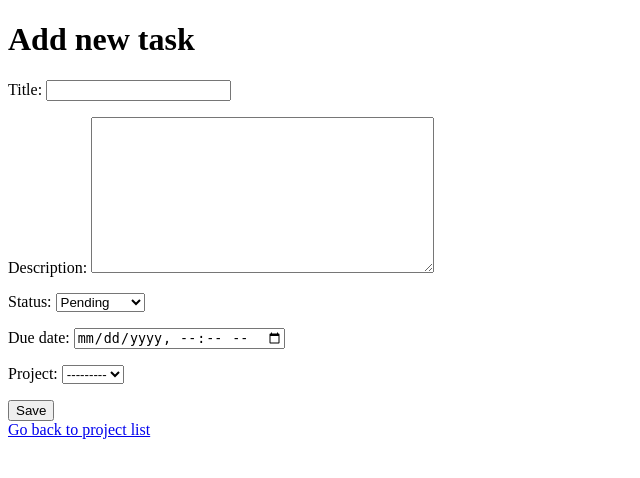
After one commit to facusada/basic-crm, a Django app: template crm/templates/crm/create_task.html in a window 1280 px wide. The commit adds this page. Shown: the top 478 px of the page, without its empty margins (0-640 px from the left). Run offline with Django 4.2, Linux system fonts and the light colour scheme; the template is opened without the code that fills it: values that come from a table or form of the project are taken from there, others are empty.

Commit message:
Add template for create and list task, list and get detail from project

```diff
--- a/crm/forms.py
+++ b/crm/forms.py
@@ -1,7 +1,15 @@
 from django import forms
-from .models import Project
+from .models import Project, Task
 
 class ProjectForm(forms.ModelForm):
     class Meta:
         model = Project
         fields = ['name', 'description']
+
+class TaskForm(forms.ModelForm):
+    class Meta:
+        model = Task
+        fields = ['title', 'description', 'status', 'due_date', 'project']
+        widgets = {
+            'due_date': forms.DateTimeInput(attrs={'type': 'datetime-local'}),
+        }
--- a/crm/models.py
+++ b/crm/models.py
@@ -1,12 +1,25 @@
 from django.db import models
+from django.utils import timezone
+
 
 class Project(models.Model):
     name = models.CharField(max_length=100)
     description = models.TextField()
     created_at = models.DateTimeField(auto_now_add=True)
 
+    def __str__(self):
+        return self.name
+
 class Task(models.Model):
-    title = models.CharField(max_length=100)
+    STATUS_CHOICES = [
+        ('pending', 'Pending'),
+        ('in_progress', 'In progress'),
+        ('completed', 'Completed'),
+    ]
+    title = models.CharField(max_length=255)
     description = models.TextField()
-    due_date = models.DateTimeField()
-    project = models.ForeignKey(Project, on_delete=models.CASCADE)
+    status = models.CharField(max_length=20, choices=STATUS_CHOICES, default='pending')
+    project = models.ForeignKey(Project, on_delete=models.CASCADE, related_name='tasks')
+    due_date = models.DateTimeField(null=True, blank=True)
+    created_at = models.DateTimeField(default=timezone.now, editable=False)
+    updated_at = models.DateTimeField(auto_now=True)
--- /dev/null
+++ b/crm/templates/crm/create_task.html
@@ -0,0 +1,15 @@
+<!DOCTYPE html>
+<html>
+<head>
+    <title>Add Task</title>
+</head>
+<body>
+    <h1>Add new task</h1>
+    <form method="post">
+        {% csrf_token %}
+        {{ form.as_p }}
+        <button type="submit">Save</button>
+    </form>
+    <a href="{% url 'get_projects' %}">Go back to project list</a>
+</body>
+</html>
--- a/crm/templates/crm/project_list.html
+++ b/crm/templates/crm/project_list.html
@@ -7,7 +7,11 @@
     <h1>Proyectos</h1>
     <ul>
         {% for project in object_list %}
-            <li>{{ project.name }}: {{ project.description }} - Creado: {{ project.created_at }}</li>
+            <li>
+                {{ project.name }}: {{ project.description }} - Creado: {{ project.created_at }}
+                <a href="{% url 'task_create' project.id %}">Agregar Tarea</a>
+                <a href="{% url 'task_list' project.id %}">Lista de tareas</a>
+            </li>
         {% endfor %}
     </ul>
     <a href="{% url 'project_create' %}">Agregar Nuevo Proyecto</a>
--- a/crm/urls.py
+++ b/crm/urls.py
@@ -1,8 +1,16 @@
 from django.urls import path
+
+from crm.views.create_task import TaskCreateView
+from crm.views.get_tasks import TaskListView
+from crm.views.project_detail import ProjectDetailView
 from .views.get_all_projects import GetAllProjects
 from .views.create_project import ProjectCreateView
 
 urlpatterns = [
     path('get-projects/', GetAllProjects.as_view(), name='get_projects'),
     path('new-projects/', ProjectCreateView.as_view(), name='project_create'),
+    path('project/<int:project_id>/tasks/', TaskListView.as_view(), name='task_list'),
+    path('project/<int:project_id>/task/add/', TaskCreateView.as_view(), name='task_create'),
+    path('project/<int:project_id>/', ProjectDetailView.as_view(), name='project_detail'),
+    # path('project/<int:project_id>/task/<int:task_id>/change-status/', ChangeTaskStatusView.as_view(), name='change_task_status'),
 ]
```
Also changed, not shown: crm/templates/crm/project_detail.html (added, +13 -0 lines), crm/templates/crm/task_list.html (added, +38 -0 lines), crm/views/create_task.py (added, +20 -0 lines), crm/views/get_tasks.py (added, +9 -0 lines), crm/views/project_detail.py (added, +8 -0 lines), crm/migrations/0002_task_created_at_task_status_task_updated_at_and_more.py (added).
